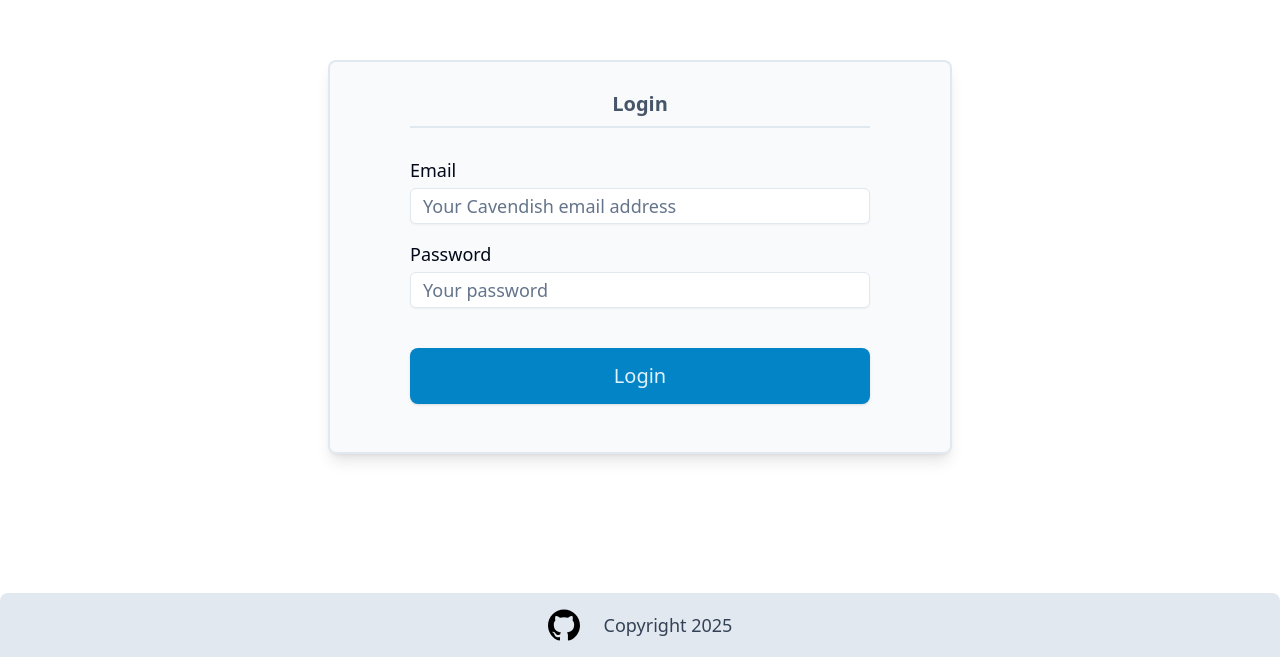
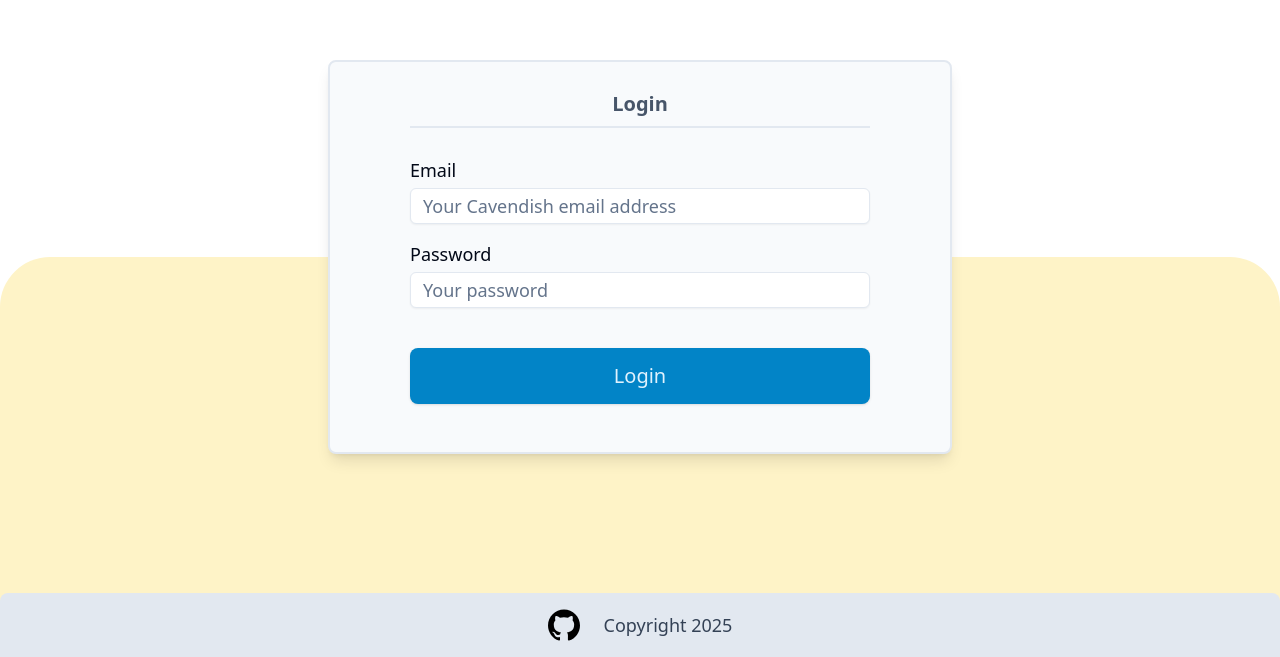
Before and after one commit to josfam/doorways, a React (Vite) app in the folder frontend/: page / in a window 1280 px wide. Shown: the part 143-800 px from the top of the page. Built offline with nearby package versions, Linux system fonts and the light colour scheme.

Commit message:
Add decorative element to login screen

```diff
--- a/frontend/src/pages/LoginPage.tsx
+++ b/frontend/src/pages/LoginPage.tsx
@@ -114,7 +114,8 @@ const LoginPage = () => {
   };
 
   return (
-    <div className="flex h-fit w-full flex-col items-center justify-center gap-3 rounded-lg border-2 border-slate-200 bg-slate-50 px-6 pb-12 pt-5 shadow-lg sm:w-3/4 sm:px-20 lg:w-1/2">
+    <>
+      <div className="z-10 flex h-fit w-full flex-col items-center justify-center gap-3 rounded-lg border-2 border-slate-200 bg-slate-50 px-6 pb-12 pt-5 shadow-lg sm:w-3/4 sm:px-20 lg:w-1/2">
         <div className="flex w-full flex-col">
           <h1 className="py-2 text-xl font-bold text-slate-600">Login</h1>
           <div className="h-[2px] w-full bg-slate-200"></div>
@@ -191,6 +192,8 @@ const LoginPage = () => {
           </Button>
         </form>
       </div>
+      <div className="decorative-bg absolute bottom-0 h-1/2 w-full rounded-t-[50px] bg-amber-100"></div>
+    </>
   );
 };
 
```
Lines whose indentation alone changed are shown as unchanged.
